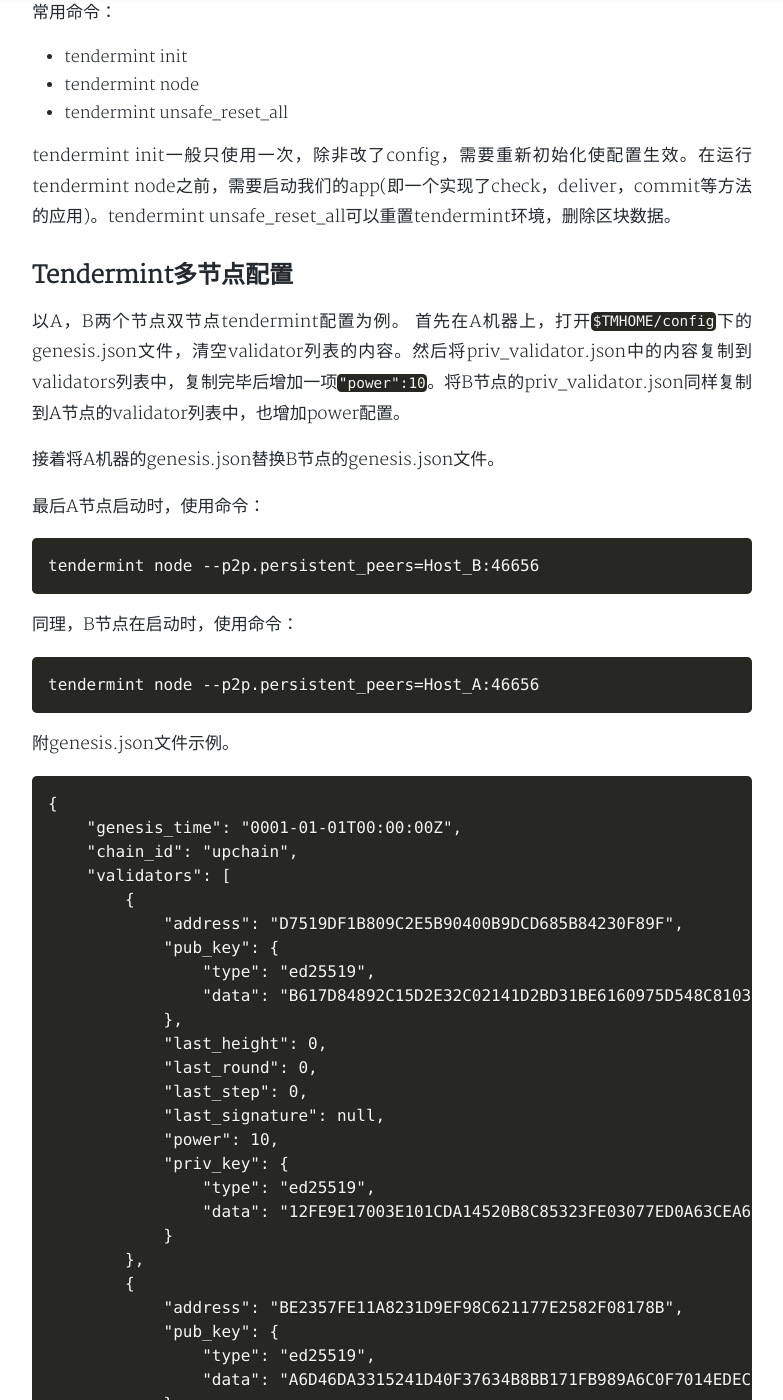
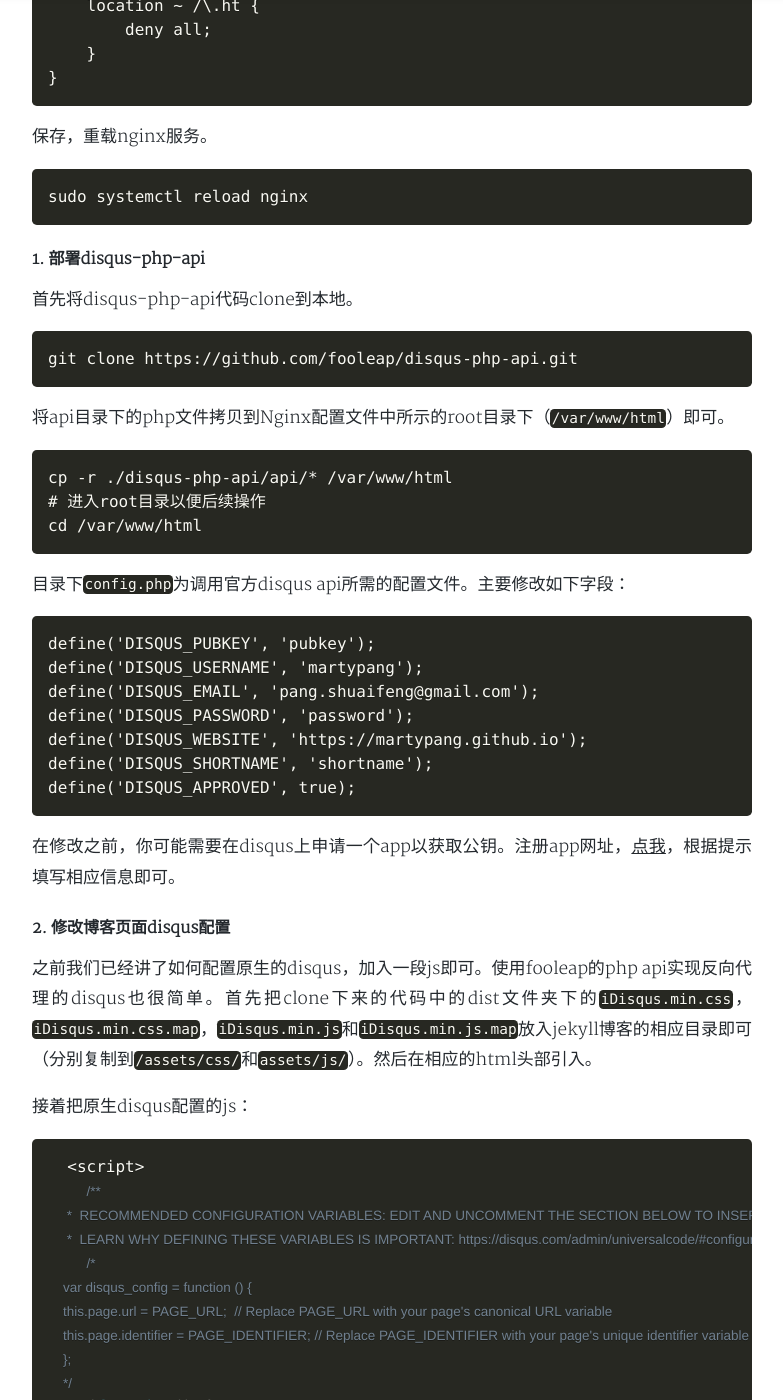
Before and after one commit to MartyPang/martypang.github.io, a Jekyll site: the page built from _posts/2018-12-08-using-disqus-api-and-vps-to-provide-comment-module-for-jekyll-blog.md, in a window 1280 px wide and 1400 px high, scrolled down 4847 px. Shown: the whole window, without its empty margins (248-1031 px from the left). Built offline with Jekyll 4.4.1, drawn with Linux system fonts in a browser that asks for light colours; nearby versions of some CDN libraries; comment, search, counter and statistics services are not loaded; a style sheet for code colours, icons or effects is not loaded; some of the changed text lies outside the part shown.

Commit message:
sss complete disqus post.

````diff
--- a/_posts/2018-12-08-using-disqus-api-and-vps-to-provide-comment-module-for-jekyll-blog.md
+++ b/_posts/2018-12-08-using-disqus-api-and-vps-to-provide-comment-module-for-jekyll-blog.md
@@ -77,101 +77,111 @@
 sudo vim /etc/php/fpm/php.ini
 # vim搜索cgi.fix-pathinfo
 \cgi.fix-pathinfo
+# 设置fix-pathinfo为0
+cgi.fix-pathinfo=0
 ```
 
+之后配置Nginx。
+```shell
+sudo vim /etc/nginx/sites-available/default
+```
+修改default文件如下，`domain_or_ip`指定使用PHP processor。
+```
+server {
+    listen 80 default_server;
+    listen [::]:80 default_server;
 
-从[Github](https://github.com/tendermint/tendermint/releases)上下载最新二进制包（tendermint_0.22.0_linux_amd64.zip）。
-解压缩到任意位置。
+    root /var/www/html;
+    index index.php index.html index.htm index.nginx-debian.html;
 
+    server_name server_domain_or_IP;
+
+    location / {
+        try_files $uri $uri/ =404;
+    }
+
+    location ~ \.php$ {
+        include snippets/fastcgi-php.conf;
+        fastcgi_pass unix:/run/php/php7.0-fpm.sock;
+    }
+
+    location ~ /\.ht {
+        deny all;
+    }
+}
+```
+保存，重载nginx服务。
 ```shell
-unzip tendermint_0.22.0_linux_amd64.zip -d ~/tendermint
+sudo systemctl reload nginx
 ```
 
-设置tmhome路径，默认为~/.tendermint。可通过设置环境变量TMHOME修改。编辑~/.bashrc文件，添加：
-
+#### 1. 部署disqus-php-api
+首先将disqus-php-api代码clone到本地。
 ```shell
-export TMHOME=$HOME/tendermint/tmhome
+git clone https://github.com/fooleap/disqus-php-api.git
 ```
 
-修改tendermint配置，不打包空块。打开`$TMHOME/config/config.toml`，修改配置：
-
-```
-# EmptyBlocks mode and possible interval between empty blocks in seconds
-######################### Modified by SSS #############################
-create_empty_blocks = false
-# create_empty_blocks_interval = 0
-```
-修改连接配置：
-
-```
-abci = "grpc"
+将api目录下的php文件拷贝到Nginx配置文件中所示的root目录下（`/var/www/html`）即可。
+```shell
+cp -r ./disqus-php-api/api/* /var/www/html
+# 进入root目录以便后续操作
+cd /var/www/html
 ```
 
-## Tendermint使用
-常用命令：
-- tendermint init
-- tendermint node
-- tendermint unsafe_reset_all
-
-tendermint init一般只使用一次，除非改了config，需要重新初始化使配置生效。在运行tendermint node之前，需要启动我们的app(即一个实现了check，deliver，commit等方法的应用)。tendermint unsafe_reset_all可以重置tendermint环境，删除区块数据。
-
-## Tendermint多节点配置
-以A，B两个节点双节点tendermint配置为例。
-首先在A机器上，打开`$TMHOME/config`下的genesis.json文件，清空validator列表的内容。然后将priv_validator.json中的内容复制到validators列表中，复制完毕后增加一项`"power":10`。将B节点的priv_validator.json同样复制到A节点的validator列表中，也增加power配置。
-
-接着将A机器的genesis.json替换B节点的genesis.json文件。
-
-最后A节点启动时，使用命令：
-
-```shell
-tendermint node --p2p.persistent_peers=Host_B:46656
+目录下`config.php`为调用官方disqus api所需的配置文件。主要修改如下字段：
+```
+define('DISQUS_PUBKEY', 'pubkey');
+define('DISQUS_USERNAME', 'martypang');
+define('DISQUS_EMAIL', 'pang.shuaifeng@gmail.com');
+define('DISQUS_PASSWORD', 'password');
+define('DISQUS_WEBSITE', 'https://martypang.github.io');
+define('DISQUS_SHORTNAME', 'shortname');
+define('DISQUS_APPROVED', true);
 ```
 
-同理，B节点在启动时，使用命令：
+在修改之前，你可能需要在disqus上申请一个app以获取公钥。注册app网址，[点我](https://disqus.com/api/applications/)，根据提示填写相应信息即可。
 
-```shell
-tendermint node --p2p.persistent_peers=Host_A:46656
+#### 2. 修改博客页面disqus配置
+之前我们已经讲了如何配置原生的disqus，加入一段js即可。使用fooleap的php api实现反向代理的disqus也很简单。首先把clone下来的代码中的dist文件夹下的`iDisqus.min.css`，`iDisqus.min.css.map`，`iDisqus.min.js`和`iDisqus.min.js.map`放入jekyll博客的相应目录即可（分别复制到`/assets/css/`和`assets/js/`）。然后在相应的html头部引入。
+
+接着把原生disqus配置的js：
+```javascript
+  <script>
+    /**
+     *  RECOMMENDED CONFIGURATION VARIABLES: EDIT AND UNCOMMENT THE SECTION BELOW TO INSERT DYNAMIC VALUES FROM YOUR PLATFORM OR CMS.
+     *  LEARN WHY DEFINING THESE VARIABLES IS IMPORTANT: https://disqus.com/admin/universalcode/#configuration-variables*/
+    /*
+    var disqus_config = function () {
+    this.page.url = PAGE_URL;  // Replace PAGE_URL with your page's canonical URL variable
+    this.page.identifier = PAGE_IDENTIFIER; // Replace PAGE_IDENTIFIER with your page's unique identifier variable
+    };
+    */
+    (function() { // DON'T EDIT BELOW THIS LINE
+      var d = document,
+        s = d.createElement('script');
+      s.src = '{{ site.comments.disqus_url }}';
+      s.setAttribute('data-timestamp', +new Date());
+
+      (d.head || d.body).appendChild(s);
+    })();
+  </script>
 ```
-附genesis.json文件示例。
-
-```json
-{
-    "genesis_time": "0001-01-01T00:00:00Z",
-    "chain_id": "upchain",
-    "validators": [
-        {
-            "address": "D7519DF1B809C2E5B90400B9DCD685B84230F89F",
-            "pub_key": {
-                "type": "ed25519",
-                "data": "B617D84892C15D2E32C02141D2BD31BE6160975D548C810397065BA9D877CB38"
-            },
-            "last_height": 0,
-            "last_round": 0,
-            "last_step": 0,
-            "last_signature": null,
-            "power": 10,
-            "priv_key": {
-                "type": "ed25519",
-                "data": "12FE9E17003E101CDA14520B8C85323FE03077ED0A63CEA65114504F8DB43405B617D84892C15D2E32C02141D2BD31BE6160975D548C810397065BA9D877CB38"
-            }
-        },
-        {
-            "address": "BE2357FE11A8231D9EF98C621177E2582F08178B",
-            "pub_key": {
-                "type": "ed25519",
-                "data": "A6D46DA3315241D40F37634B8BB171FB989A6C0F7014EDEC41D1DBF8BDCA88C8"
-            },
-            "last_height": 0,
-            "last_round": 0,
-            "last_step": 0,
-            "last_signature": null,
-            "power": 10,
-            "priv_key": {
-                "type": "ed25519",
-                "data": "4F0B0717CBDAF3A44B404EC92F06CD72F738EFB2DBDD1636F767327251B246B0A6D46DA3315241D40F37634B8BB171FB989A6C0F7014EDEC41D1DBF8BDCA88C8"
-            }
-        }
-    ],
-    "app_hash": ""
-}
+直接替换如下即可：
+```javascript
+<div id="comment"></div>
+<script type="text/javascript">
+  $(document).ready(function () {
+    var disq = new iDisqus('comment', {
+        forum: 'hybridtheory',
+        api: 'https://domian.com',
+        site: 'https://martypang.github.io',
+        url: location.pathname,
+        mode: 1,
+        timeout: 2000,
+        init: true,
+      });
+    disq.count();
+  });
+</script>
 ```
+`iDisqus`具体的配置详见[项目仓库](https://github.com/fooleap/disqus-php-api)。`mode`为1表示检测能否访问 Disqus，若能则加载 Disqus 原生评论框，超时则加载简易评论框。
````
